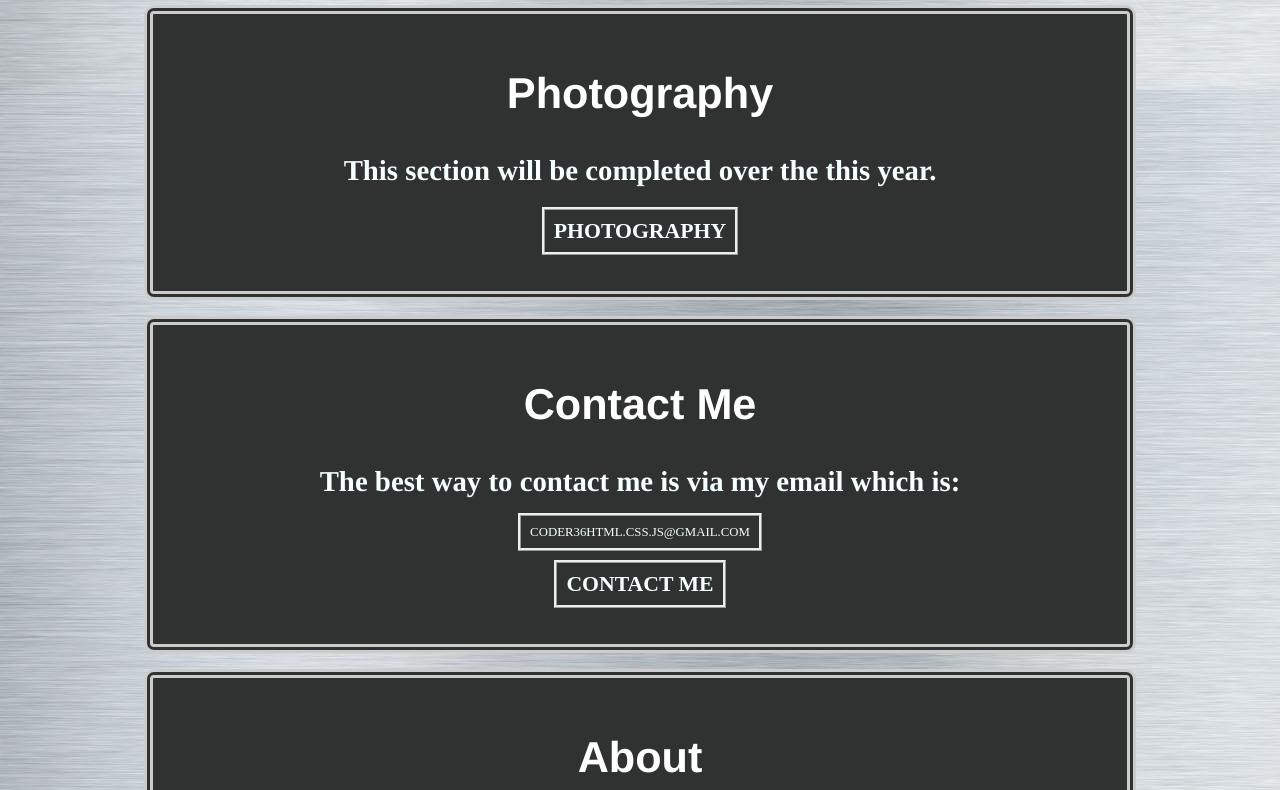
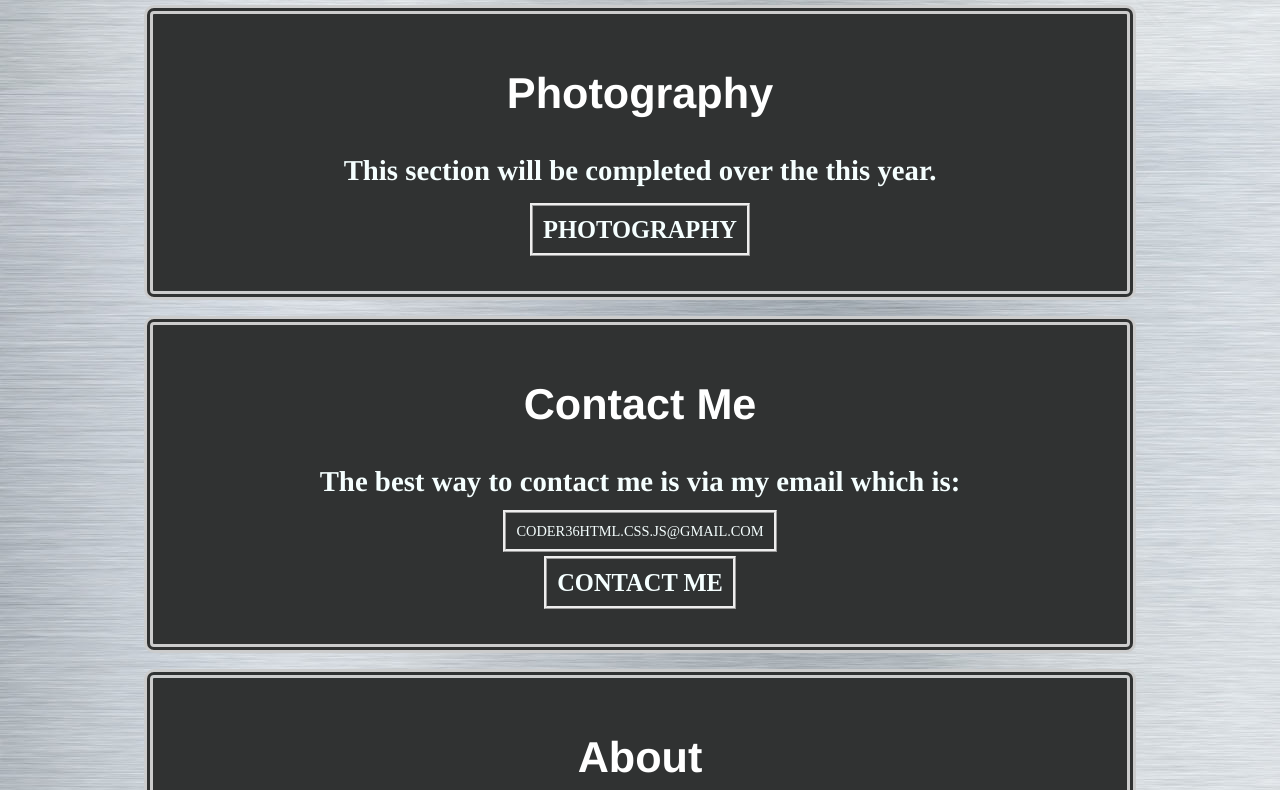
Before and after one commit to Rexyrt/casarotto_portfolio, a plain HTML site: page index.html in a window 1280 px wide. Shown: the part 2010-2800 px from the top of the page. Drawn offline with Linux system fonts and the light colour scheme; a script that the page names is missing; files whose address does not match are found by name.

Commit message:
Update stylesheets_medium.css

```diff
--- a/css/stylesheets_medium.css
+++ b/css/stylesheets_medium.css
@@ -39,11 +39,11 @@ Color Scheme:
 nav a, a:visited, a:link {
   color: #F5FFFF;
   border-style: ridge;
-  font-size: 0.8em;
-  font-weight: 0.5em;
+  font-size: 0.9em;
+  font-weight: 0.6em;
   background-color: #303232;
   text-align: center;
-  padding: 9px;
+  padding: 10px;
   text-decoration: none;
   text-transform: uppercase;
   max-width: 120px;
```
